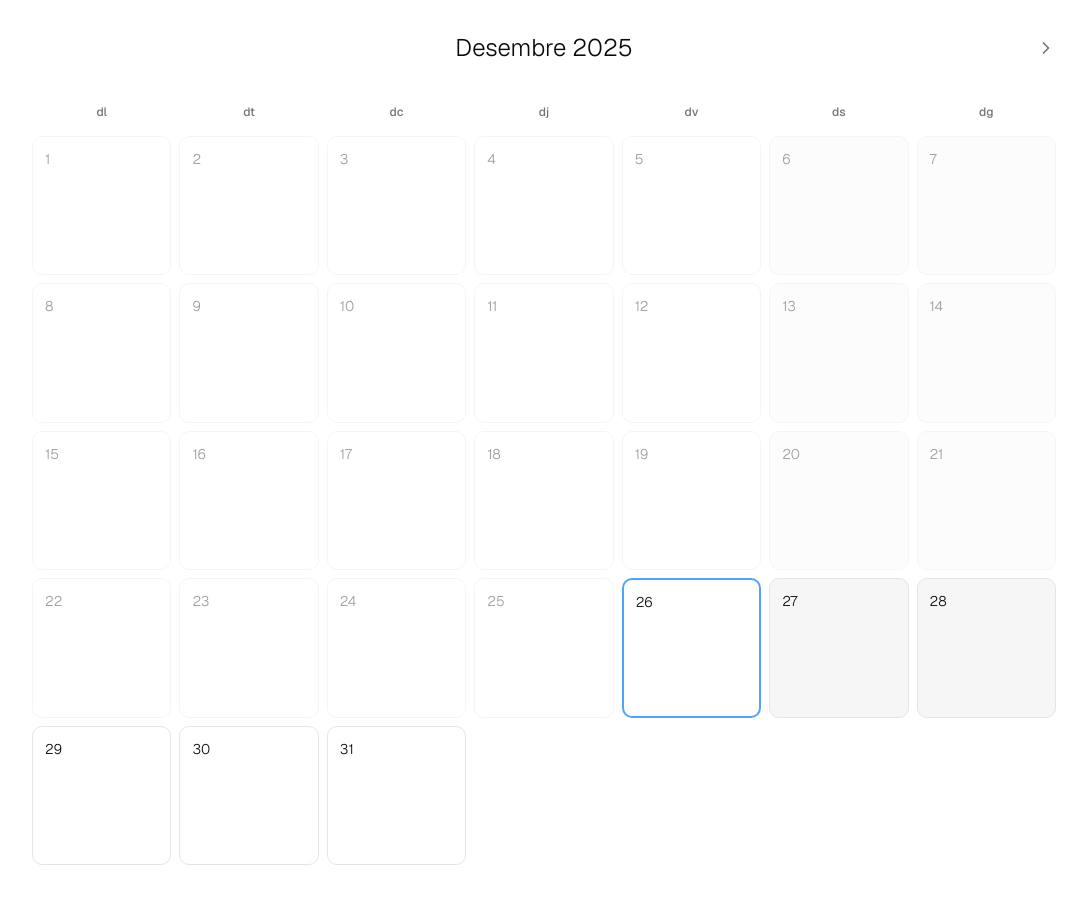
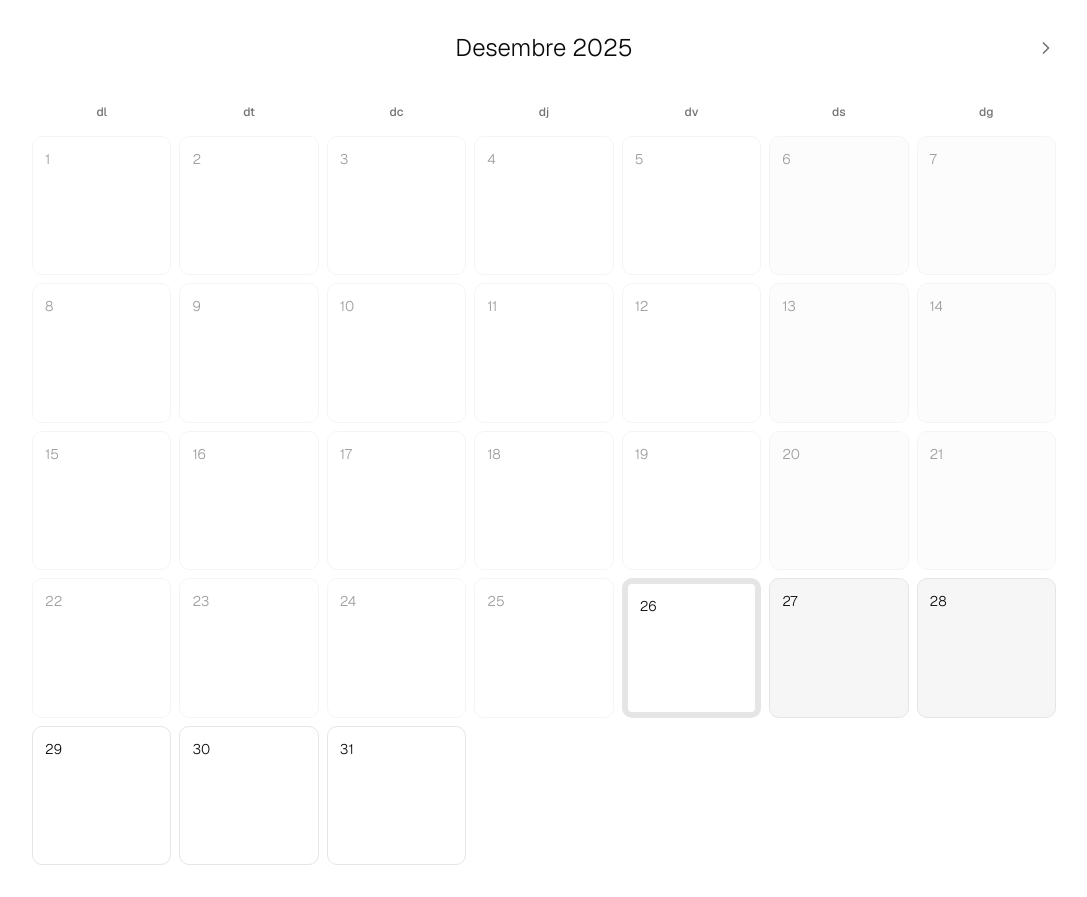
Before and after one commit to Mapaor4/calendari, a Next.js app: page / in a window 1280 px wide. Shown: the whole page, without its empty margins (96-1183 px from the left). Built offline with nearby package versions, Linux system fonts and the light colour scheme.

Commit message:
adding colors :)

```diff
--- a/src/app/page.tsx
+++ b/src/app/page.tsx
@@ -7,10 +7,25 @@ interface DayNote {
   text: string
 }
 
+const COLORS = [
+  { name: "green", class: "border-green-400", bg: "bg-green-400" },
+  { name: "blue", class: "border-blue-400", bg: "bg-blue-400" },
+  { name: "yellow", class: "border-yellow-400", bg: "bg-yellow-400" },
+  { name: "red", class: "border-red-400", bg: "bg-red-400" },
+  { name: "purple", class: "border-purple-400", bg: "bg-purple-400" },
+  { name: "pink", class: "border-pink-400", bg: "bg-pink-400" },
+  { name: "orange", class: "border-orange-400", bg: "bg-orange-400" },
+  { name: "cyan", class: "border-cyan-400", bg: "bg-cyan-400" },
+  { name: "lightgray", class: "border-gray-400", bg: "bg-gray-400" }
+]
+
 export default function CalendarPage() {
   const [selectedDate, setSelectedDate] = useState<string | null>(null)
   const [notes, setNotes] = useState<Record<string, string>>({})
+  const [colors, setColors] = useState<Record<string, string>>({})
   const [currentText, setCurrentText] = useState("")
+  const [currentColor, setCurrentColor] = useState<string | null>(null)
+  const [showColorPicker, setShowColorPicker] = useState(false)
   const [isNextMonth, setIsNextMonth] = useState(false)
 
   // Load notes from localStorage on mount
@@ -18,6 +33,10 @@ export default function CalendarPage() {
     const stored = localStorage.getItem("calendar-notes")
     if (stored) {
       setNotes(JSON.parse(stored))
+    }
+    const storedColors = localStorage.getItem("calendar-colors")
+    if (storedColors) {
+      setColors(JSON.parse(storedColors))
     }
   }, [])
 
@@ -27,6 +46,13 @@ export default function CalendarPage() {
       localStorage.setItem("calendar-notes", JSON.stringify(notes))
     }
   }, [notes])
+
+  // Save colors to localStorage whenever they change
+  useEffect(() => {
+    if (Object.keys(colors).length > 0) {
+      localStorage.setItem("calendar-colors", JSON.stringify(colors))
+    }
+  }, [colors])
 
   const getCalendarDays = (monthOffset = 0) => {
     const today = new Date()
@@ -88,6 +114,8 @@ export default function CalendarPage() {
     const dateStr = formatDate(date)
     setSelectedDate(dateStr)
     setCurrentText(notes[dateStr] || "")
+    setCurrentColor(colors[dateStr] || null)
+    setShowColorPicker(false)
   }
 
   const handleCloseModal = () => {
@@ -104,8 +132,28 @@ export default function CalendarPage() {
         return newNotes
       })
     }
+    if (selectedDate && currentColor) {
+      setColors((prev) => ({
+        ...prev,
+        [selectedDate]: currentColor,
+      }))
+    } else if (selectedDate && !currentColor) {
+      // Remove color if none selected
+      setColors((prev) => {
+        const newColors = { ...prev }
+        delete newColors[selectedDate]
+        return newColors
+      })
+    }
     setSelectedDate(null)
     setCurrentText("")
+    setCurrentColor(null)
+    setShowColorPicker(false)
+  }
+
+  const handleColorSelect = (colorName: string | null) => {
+    setCurrentColor(colorName)
+    setShowColorPicker(false)
   }
 
   const calendarDays = getCalendarDays(isNextMonth ? 1 : 0)
@@ -176,6 +224,7 @@ export default function CalendarPage() {
 
             const dateStr = formatDate(date)
             const hasNote = notes[dateStr]
+            const dayColor = colors[dateStr]
 
             const today = new Date()
             today.setHours(0, 0, 0, 0)
@@ -189,23 +238,28 @@ export default function CalendarPage() {
             const dayOfWeek = date.getDay()
             const isWeekend = dayOfWeek === 0 || dayOfWeek === 6
 
+            const colorClass = dayColor ? COLORS.find(c => c.name === dayColor)?.class : ""
+
             return (
                 <button
                 key={dateStr}
                 onClick={() => handleDayClick(date)}
                 className={`
-                  aspect-square border p-3
+                  aspect-square p-3
                   transition-colors
                   flex flex-col items-start justify-start
                   rounded-lg
-                  ${isToday ? "border-blue-400 border-2 hover:border-gray-500" : "border-border hover:border-foreground/20"}
+                  ${dayColor ? `border-2 ${colorClass}` : "border border-border hover:border-foreground/20"}
+                  ${isToday ? "border-blue-400 border-6 hover:border-gray-200" : "border-border hover:border-foreground/20"}
                   ${isWeekend ? "bg-muted/90" : "bg-card"}
                   ${isPast && !isToday ? "opacity-40" : ""}
                 `}
                 >
                 <span className="text-sm font-light text-foreground mb-2">{date.getDate()}</span>
                 {hasNote && (
-                  <span className="text-[0.65rem] leading-tight text-muted-foreground text-left whitespace-pre-wrap line-clamp-5">
+                  <span className={`leading-tight text-muted-foreground text-left whitespace-pre-wrap line-clamp-5 ${
+                    hasNote.length <= 20 ? "text-sm" : hasNote.length <= 50 ? "text-xs" : "text-[0.65rem]"
+                  }`}>
                     {hasNote}
                   </span>
                 )}
@@ -223,7 +277,7 @@ export default function CalendarPage() {
             onClick={(e) => e.stopPropagation()}
           >
             {/* Modal header */}
-            <div className="p-6 border-b border-border">
+            <div className="p-6 border-b border-border flex items-center justify-between">
               <h2 className="text-lg font-light text-foreground">
                 {(() => {
                   const date = new Date(selectedDate + "T00:00:00")
@@ -249,6 +303,46 @@ export default function CalendarPage() {
                   return `${weekday.charAt(0).toUpperCase() + weekday.slice(1)} ${day} de ${month} de ${year}`
                 })()}
               </h2>
+
+              {/* Color picker */}
+              <div className="relative">
+                <button
+                  onClick={() => setShowColorPicker(!showColorPicker)}
+                  className="w-8 h-8 rounded-full border-2 border-border flex items-center justify-center hover:border-foreground/40 transition-colors"
+                >
+                  {currentColor ? (
+                    <div className={`w-6 h-6 rounded-full ${COLORS.find(c => c.name === currentColor)?.bg}`} />
+                  ) : (
+                    <svg width="20" height="20" viewBox="0 0 24 24" fill="none" stroke="lightgray" strokeWidth="2">
+                      <circle cx="12" cy="12" r="10" />
+                      <line x1="4.93" y1="4.93" x2="19.07" y2="19.07" />
+                    </svg>
+                  )}
+                </button>
+
+                {showColorPicker && (
+                  <div className="absolute right-0 top-12 bg-card border border-border rounded-lg shadow-xl p-3 flex gap-2 z-10">
+                    <button
+                      onClick={() => handleColorSelect(null)}
+                      className="w-8 h-8 rounded-full border-2 border-border flex items-center justify-center hover:bg-muted transition-colors"
+                      title="None"
+                    >
+                      <svg width="16" height="16" viewBox="0 0 24 24" fill="none" stroke="lightgray" strokeWidth="2">
+                        <circle cx="12" cy="12" r="10" />
+                        <line x1="4.93" y1="4.93" x2="19.07" y2="19.07" />
+                      </svg>
+                    </button>
+                    {COLORS.map((color) => (
+                      <button
+                        key={color.name}
+                        onClick={() => handleColorSelect(color.name)}
+                        className={`w-8 h-8 rounded-full ${color.bg} hover:scale-110 transition-transform ${currentColor === color.name ? "ring-2 ring-foreground ring-offset-2" : ""}`}
+                        title={color.name}
+                      />
+                    ))}
+                  </div>
+                )}
+              </div>
             </div>
 
             {/* Textarea */}
```
